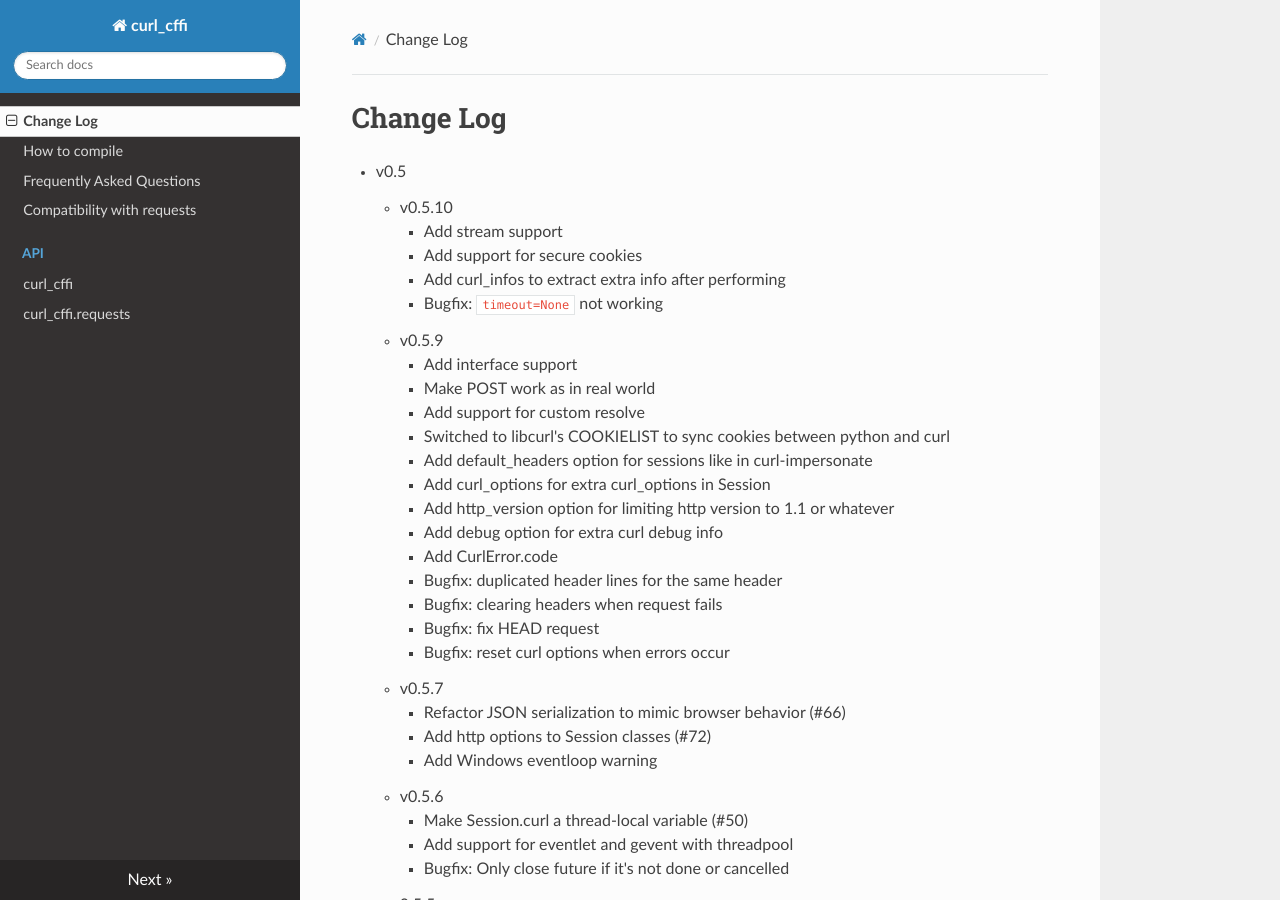
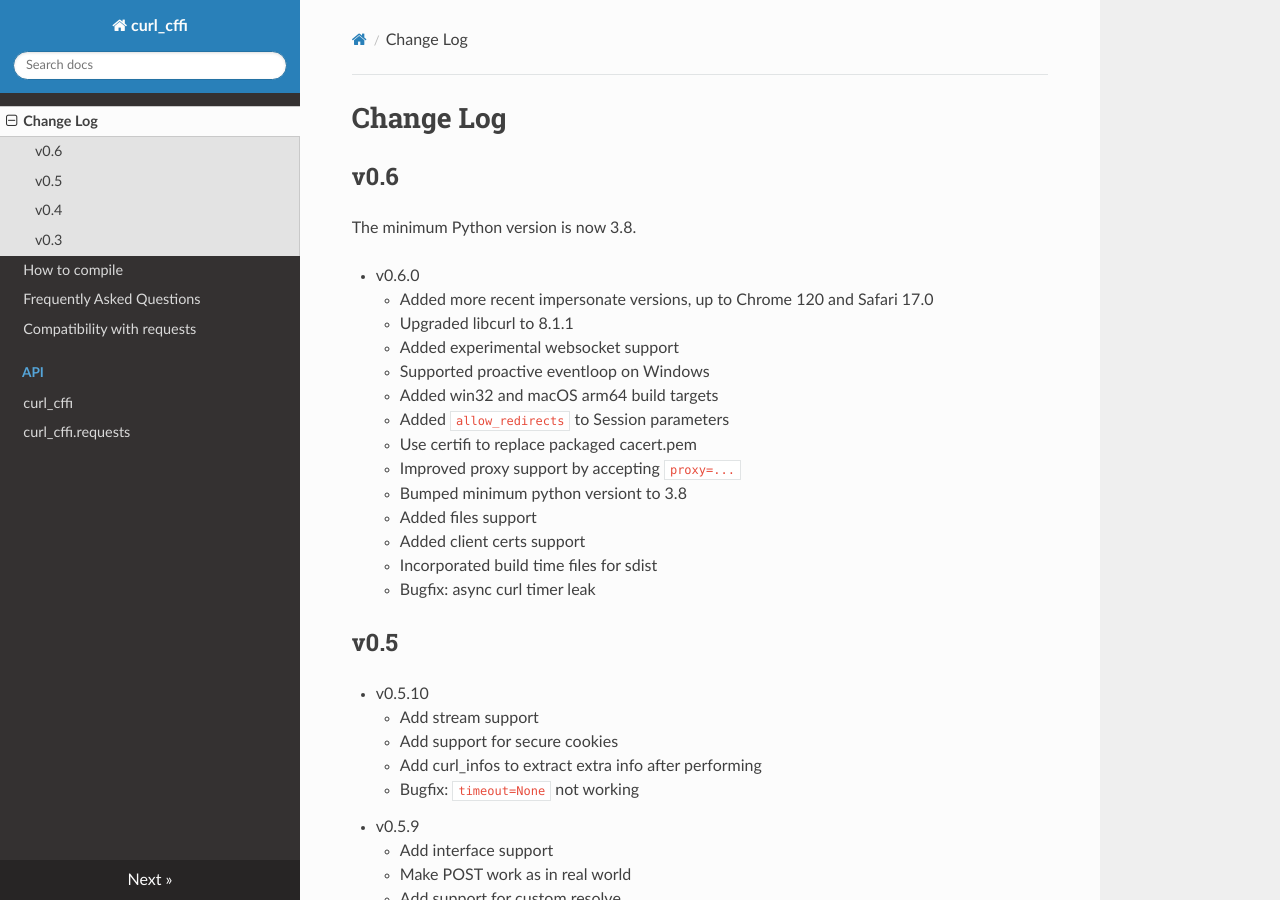
Before and after one commit to lexiforest/curl_cffi, an MkDocs documentation site: the page built from docs/changelog.md, in a window 1280 px wide and 900 px high. Built offline with MkDocs 1.6.1, drawn with Linux system fonts in a browser that asks for light colours; nearby versions of some CDN libraries; some of the changed text lies outside the part shown.

Commit message:
Update docs for v0.6

```diff
--- a/docs/changelog.md
+++ b/docs/changelog.md
@@ -1,57 +1,79 @@
 # Change Log
 
-- v0.5
-    - v0.5.10
-        - Add stream support
-        - Add support for secure cookies
-        - Add curl_infos to extract extra info after performing
-        - Bugfix: `timeout=None` not working
-    - v0.5.9
-        - Add interface support
-        - Make POST work as in real world
-        - Add support for custom resolve
-        - Switched to libcurl's COOKIELIST to sync cookies between python and curl
-        - Add default_headers option for sessions like in curl-impersonate
-        - Add curl_options for extra curl_options in Session
-        - Add http_version option for limiting http version to 1.1 or whatever
-        - Add debug option for extra curl debug info
-        - Add CurlError.code
-        - Bugfix: duplicated header lines for the same header
-        - Bugfix: clearing headers when request fails
-        - Bugfix: fix HEAD request
-        - Bugfix: reset curl options when errors occur
-    - v0.5.7
-        - Refactor JSON serialization to mimic browser behavior (#66)
-        - Add http options to Session classes (#72)
-        - Add Windows eventloop warning
-    - v0.5.6
-        - Make Session.curl a thread-local variable (#50)
-        - Add support for eventlet and gevent with threadpool
-        - Bugfix: Only close future if it's not done or cancelled
-    - 0.5.5
-        - Bugfix: Fix high CPU usage (#46)
-    - 0.5.4
-        - Bugfix: Fix cert and error buffer when calling curl_easy_reset
-    - 0.5.3
-        - Bugfix: Reset curl after performing, fix #39
-    - 0.5.2
-        - Bugfix: Clear headers after async perform
-    - 0.5.1
-        - Bugfix: Clean up timerfunction when curl already closed
-    - 0.5.0
-        - Added asyncio support
+## v0.6
 
-- v0.4
-    - 0.4.0
-        - Removed c shim callback function, use cffi native callback function
+The minimum Python version is now 3.8.
 
-- v0.3
-    - 0.3.6
-        - Updated to curl-impersonate v0.5.4, supported chrome107 and chrome110
-    - 0.3.0, copied more code from `httpx` to support session
-        - Add `requests.Session`
-        - Breaking change: `Response.cookies` changed from `http.cookies.SimpleCookie` to `curl_cffi.requests.Cookies`
-        - Using ABI3 wheels to reduce package size.
+- v0.6.0
+    - Added more recent impersonate versions, up to Chrome 120 and Safari 17.0
+    - Upgraded libcurl to 8.1.1
+    - Added experimental websocket support
+    - Supported proactive eventloop on Windows
+    - Added win32 and macOS arm64 build targets
+    - Added `allow_redirects` to Session parameters
+    - Use certifi to replace packaged cacert.pem
+    - Improved proxy support by accepting `proxy=...`
+    - Bumped minimum python versiont to 3.8
+    - Added files support
+    - Added client certs support
+    - Incorporated build time files for sdist
+    - Bugfix: async curl timer leak
+
+## v0.5
+
+- v0.5.10
+    - Add stream support
+    - Add support for secure cookies
+    - Add curl_infos to extract extra info after performing
+    - Bugfix: `timeout=None` not working
+- v0.5.9
+    - Add interface support
+    - Make POST work as in real world
+    - Add support for custom resolve
+    - Switched to libcurl's COOKIELIST to sync cookies between python and curl
+    - Add default_headers option for sessions like in curl-impersonate
+    - Add curl_options for extra curl_options in Session
+    - Add http_version option for limiting http version to 1.1 or whatever
+    - Add debug option for extra curl debug info
+    - Add CurlError.code
+    - Bugfix: duplicated header lines for the same header
+    - Bugfix: clearing headers when request fails
+    - Bugfix: fix HEAD request
+    - Bugfix: reset curl options when errors occur
+- v0.5.7
+    - Refactor JSON serialization to mimic browser behavior (#66)
+    - Add http options to Session classes (#72)
+    - Add Windows eventloop warning
+- v0.5.6
+    - Make Session.curl a thread-local variable (#50)
+    - Add support for eventlet and gevent with threadpool
+    - Bugfix: Only close future if it's not done or cancelled
+- 0.5.5
+    - Bugfix: Fix high CPU usage (#46)
+- 0.5.4
+    - Bugfix: Fix cert and error buffer when calling curl_easy_reset
+- 0.5.3
+    - Bugfix: Reset curl after performing, fix #39
+- 0.5.2
+    - Bugfix: Clear headers after async perform
+- 0.5.1
+    - Bugfix: Clean up timerfunction when curl already closed
+- 0.5.0
+    - Added asyncio support
+
+## v0.4
+
+- 0.4.0
+    - Removed c shim callback function, use cffi native callback function
+
+## v0.3
+
+- 0.3.6
+    - Updated to curl-impersonate v0.5.4, supported chrome107 and chrome110
+- 0.3.0, copied more code from `httpx` to support session
+    - Add `requests.Session`
+    - Breaking change: `Response.cookies` changed from `http.cookies.SimpleCookie` to `curl_cffi.requests.Cookies`
+    - Using ABI3 wheels to reduce package size.
 
 TODOs:
 
```
Also changed, not shown: other parts of docs/changelog.md (+1 -2 lines), docs/vs-requests.md (+1 -1 lines).
